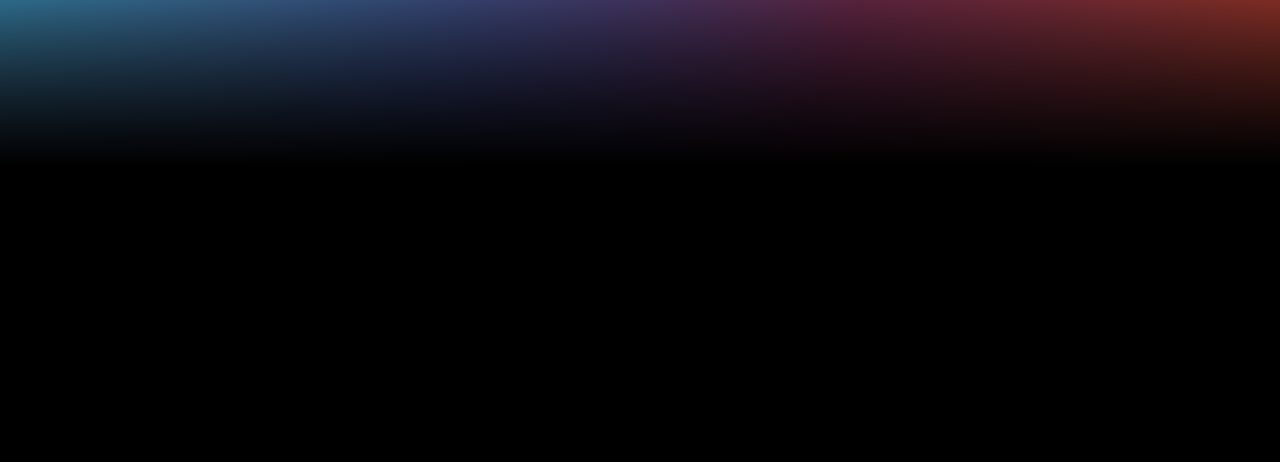
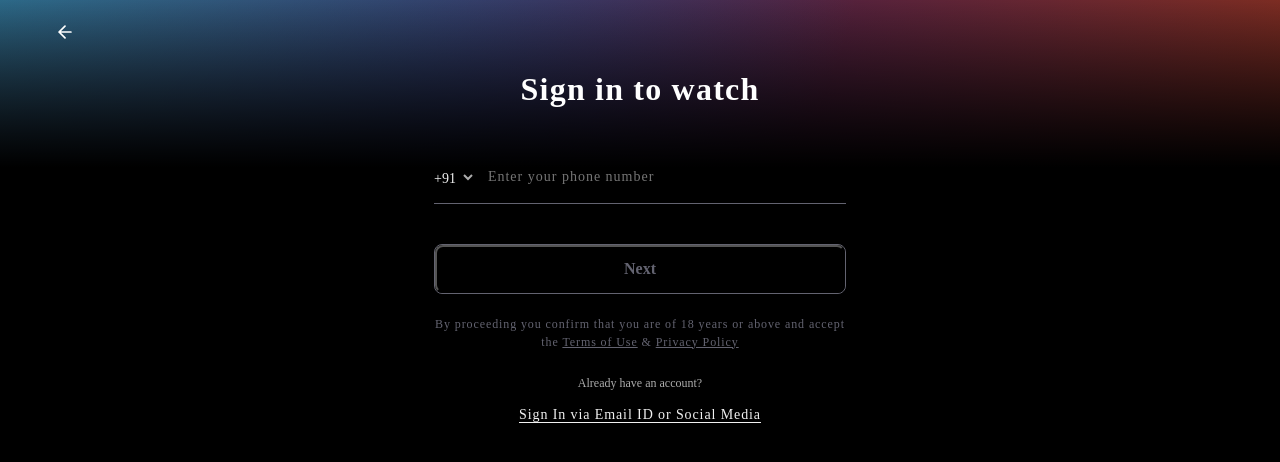
Before and after one commit to bhushan-mehta9/sonyliv-w12, a Next.js app: page /test in a window 1280 px wide. Before the commit this address had no page. Shown: the top 462 px of the page. Built offline with nearby package versions, Linux system fonts and the light colour scheme.

Commit message:
Added file for Lighthouse testing

```diff
--- /dev/null
+++ b/pages/test.js
@@ -0,0 +1,11 @@
+import SignIn from "@/components/SignIn/SignIn";
+
+const { default: ConfirmOtp } = require("@/components/ConfirmOtp/ConfirmOtp");
+
+function TestLight() {
+    return <>
+        <SignIn />
+    </>
+}
+
+export default TestLight;
```
